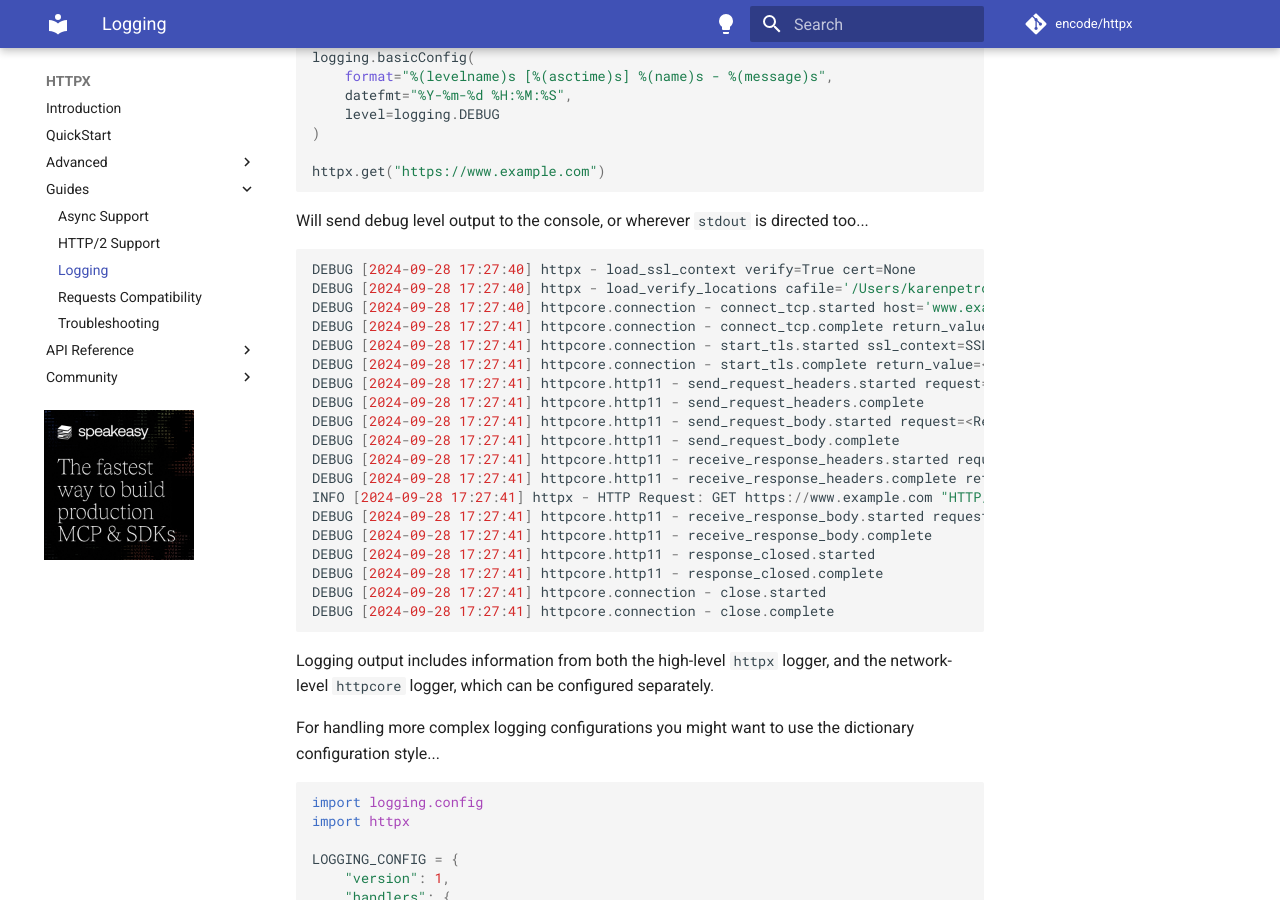
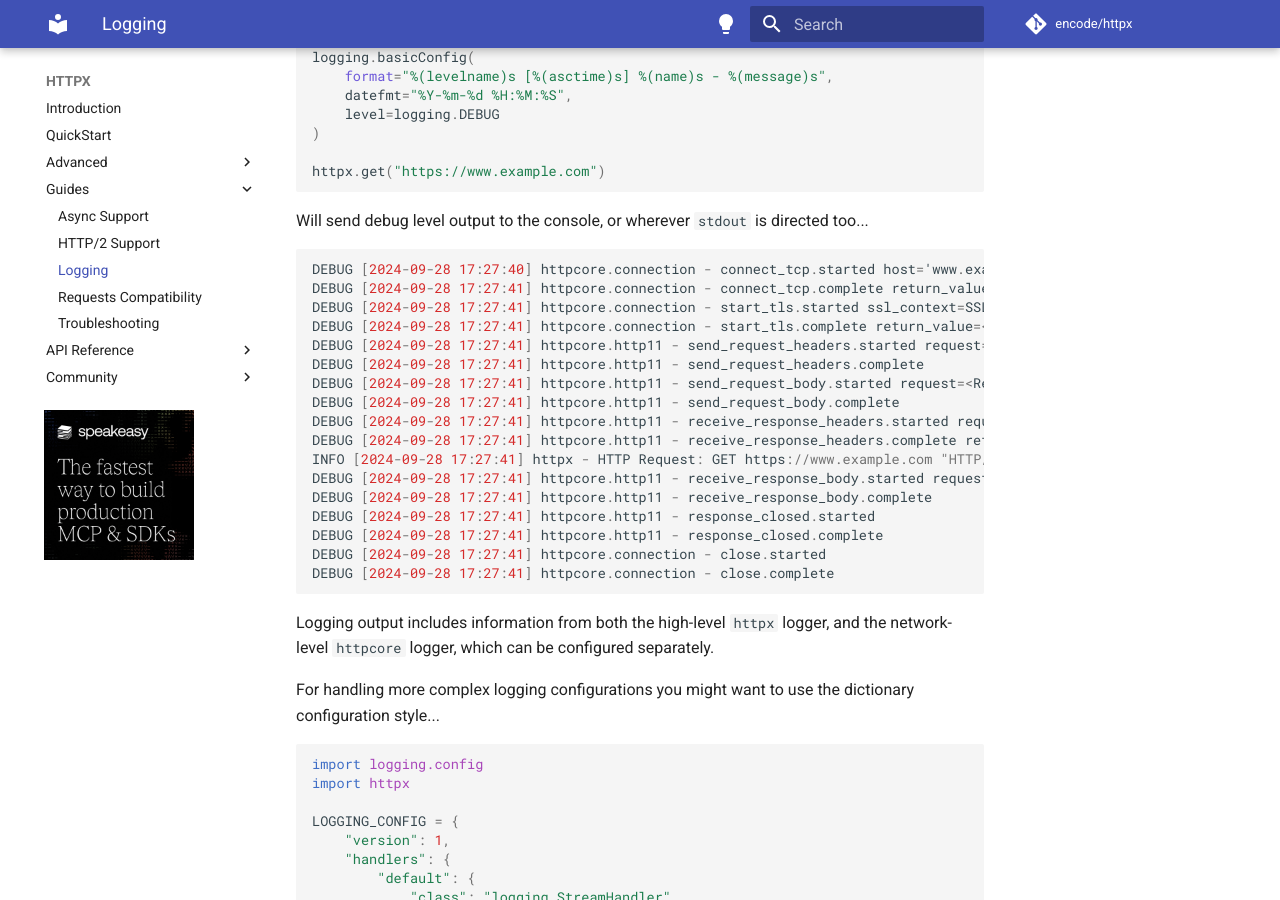
Before and after one commit to CarolinaBentrescas/httpx2, an MkDocs documentation site: the page built from docs/logging.md, in a window 1280 px wide and 900 px high, scrolled down 308 px. Built offline with MkDocs 1.6.1 and Material for MkDocs 9.7.7, drawn with Linux system fonts in a browser that asks for light colours; comment, search, counter and statistics services are not loaded.

Commit message:
[docs] Remove load_ssl_context & load_verify_locations DEBUG log (#3589)
Co-authored-by: Kim Christie <tom@tomchristie.com>

````diff
--- a/docs/logging.md
+++ b/docs/logging.md
@@ -20,8 +20,6 @@ httpx.get("https://www.example.com")
 Will send debug level output to the console, or wherever `stdout` is directed too...
 
 ```
-DEBUG [2024-09-28 17:27:40] httpx - load_ssl_context verify=True cert=None
-DEBUG [2024-09-28 17:27:40] httpx - load_verify_locations cafile='/Users/karenpetrosyan/oss/karhttpx/.venv/lib/python3.9/site-packages/certifi/cacert.pem'
 DEBUG [2024-09-28 17:27:40] httpcore.connection - connect_tcp.started host='www.example.com' port=443 local_address=None timeout=5.0 socket_options=None
 DEBUG [2024-09-28 17:27:41] httpcore.connection - connect_tcp.complete return_value=<httpcore._backends.sync.SyncStream object at 0x101f1e8e0>
 DEBUG [2024-09-28 17:27:41] httpcore.connection - start_tls.started ssl_context=SSLContext(verify=True) server_hostname='www.example.com' timeout=5.0
````
